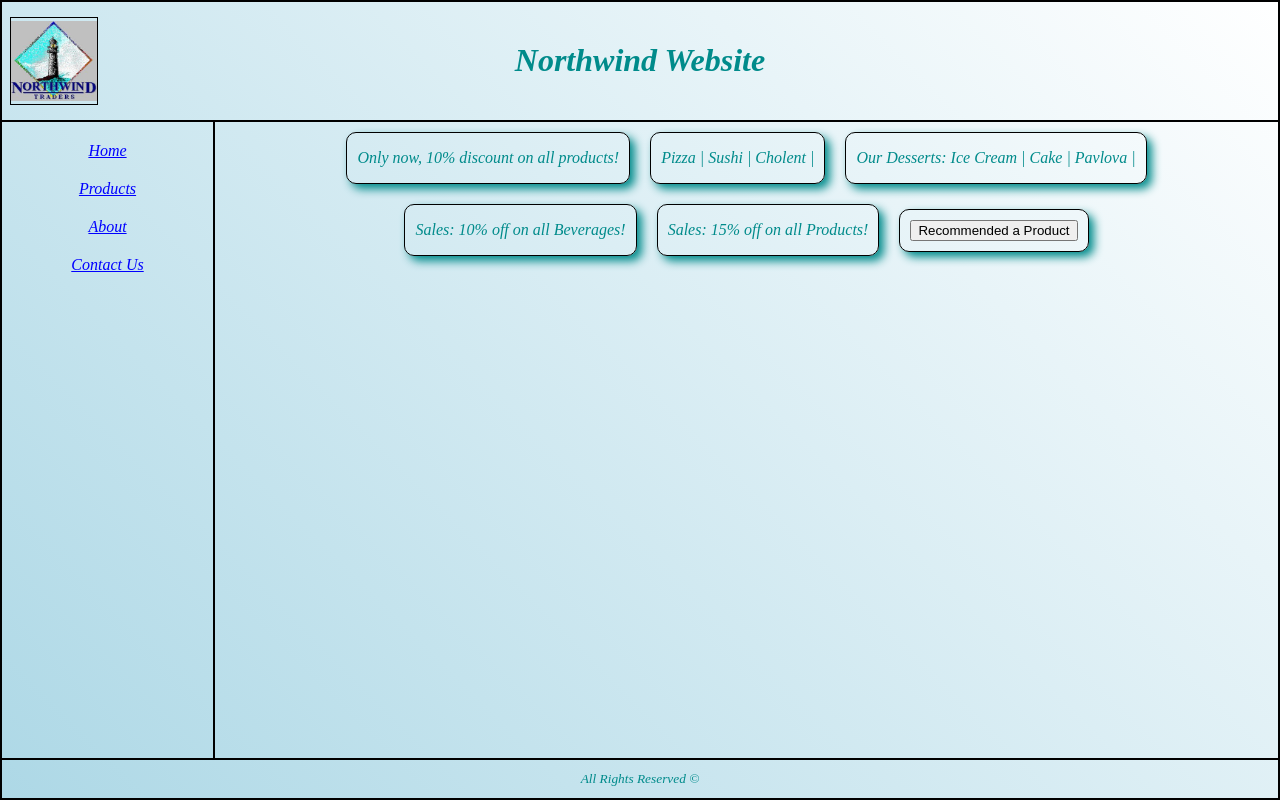
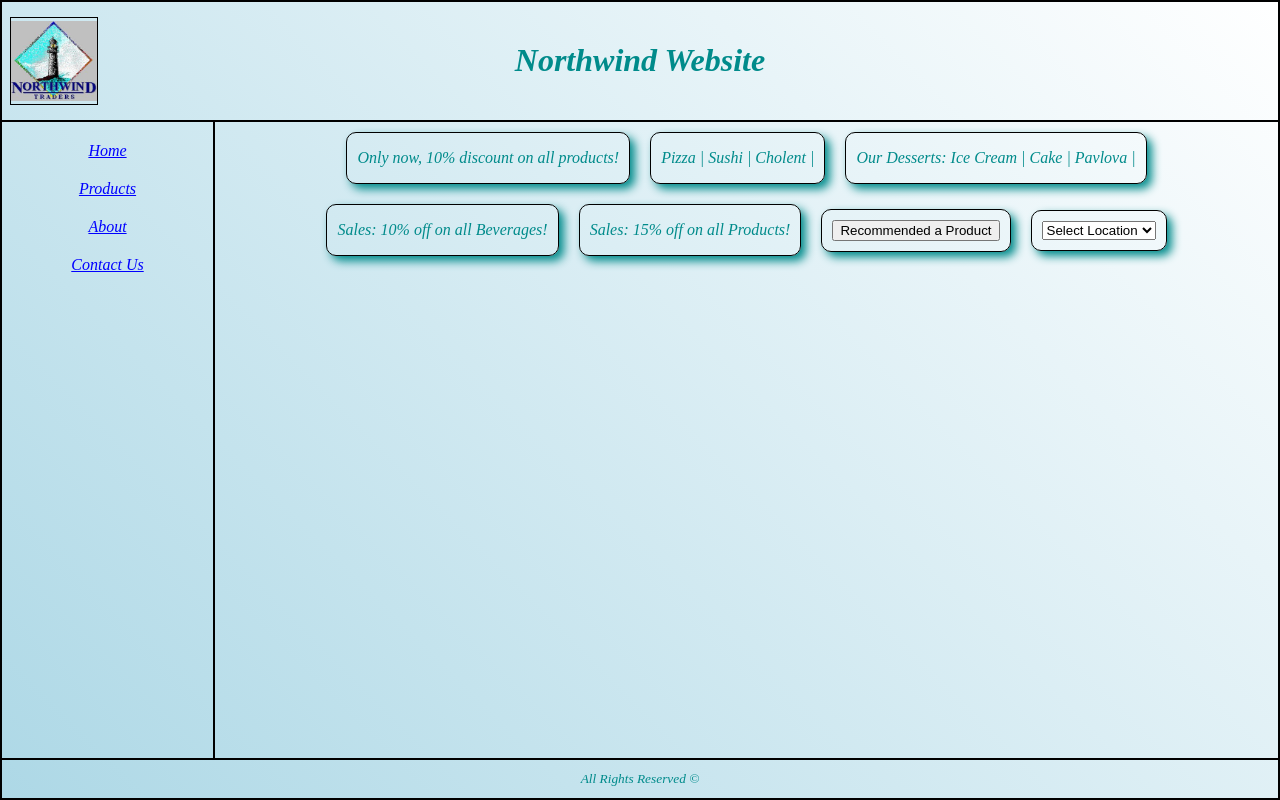
Before and after one commit to orhasson-dev/northwind-react, a React (Create React App) app: page / in a window 1280 px wide. Built offline with nearby package versions, Linux system fonts and the light colour scheme.

Commit message:
Adding Select/Option Example

```diff
--- a/src/Components/HomeArea/Home/Home.tsx
+++ b/src/Components/HomeArea/Home/Home.tsx
@@ -5,6 +5,7 @@ import Desserts from "../Desserts/Desserts";
 import Sales from "../Sales/Sales";
 import Slogan from "../Slogan/Slogan";
 import Recommended from "../Recommended/Recommended";
+import Location from "../Location/Location";
 
 function Home(): JSX.Element {
     return (
@@ -25,6 +26,8 @@ function Home(): JSX.Element {
 
             {/* Events: */}
            <Recommended/>
+
+           <Location/>
         </div>
     );
 }
--- /dev/null
+++ b/src/Components/HomeArea/Location/Location.css
@@ -0,0 +1,3 @@
+.Location {
+	padding: 10px;
+}
--- /dev/null
+++ b/src/Components/HomeArea/Location/Location.tsx
@@ -0,0 +1,25 @@
+import {Component, SyntheticEvent} from "react";
+import "./Location.css";
+
+class Location extends Component {
+
+    private showTheSelectedLocation = (args: SyntheticEvent) => {
+        alert((args.target as HTMLSelectElement).value);
+    }
+
+    public render(): JSX.Element {
+        return (
+            <div className="Location Box">
+                <select onChange={this.showTheSelectedLocation}>
+                    <option defaultValue="Select Location">Select Location</option>
+                <option value="North">North</option>
+                <option value="Center">Center</option>
+                <option value="Tel-Aviv">Tel-Aviv</option>
+                <option value="South">South</option>
+            </select>
+            </div>
+        );
+    }
+}
+
+export default Location;
```
